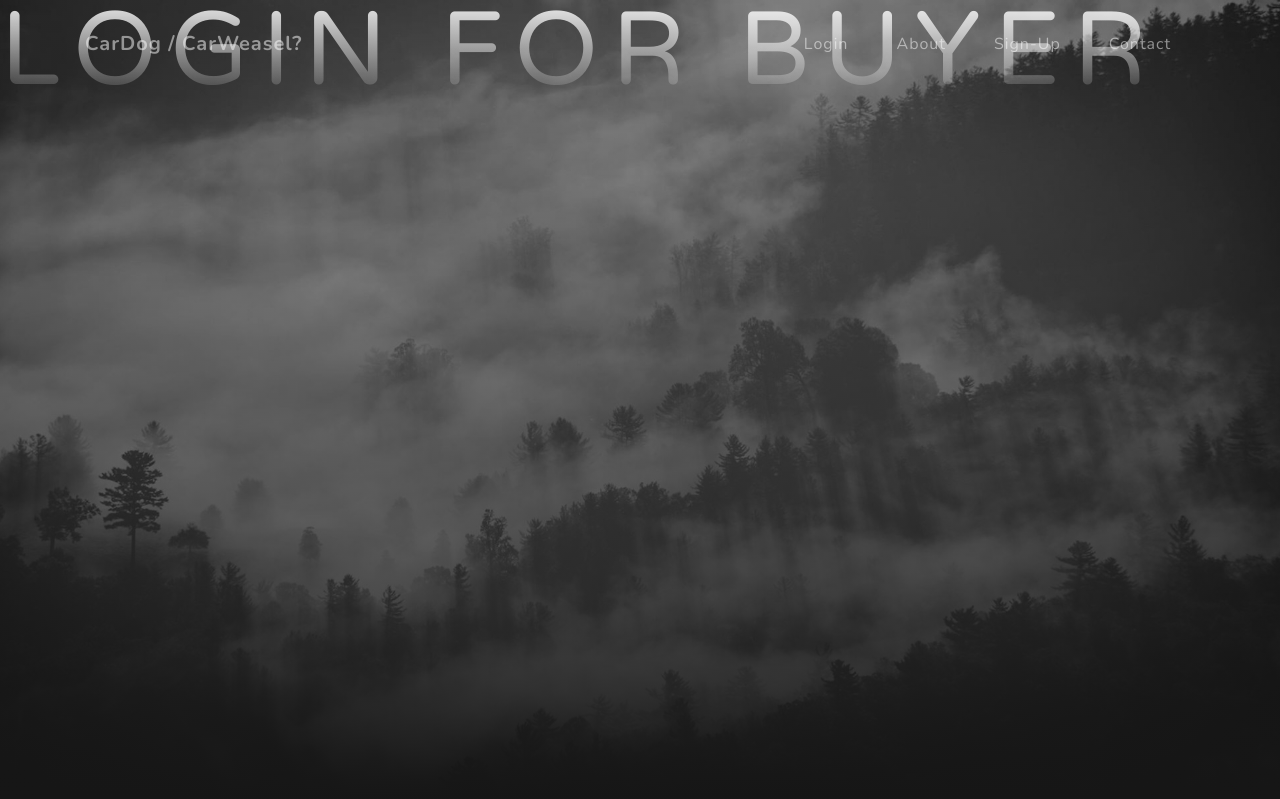
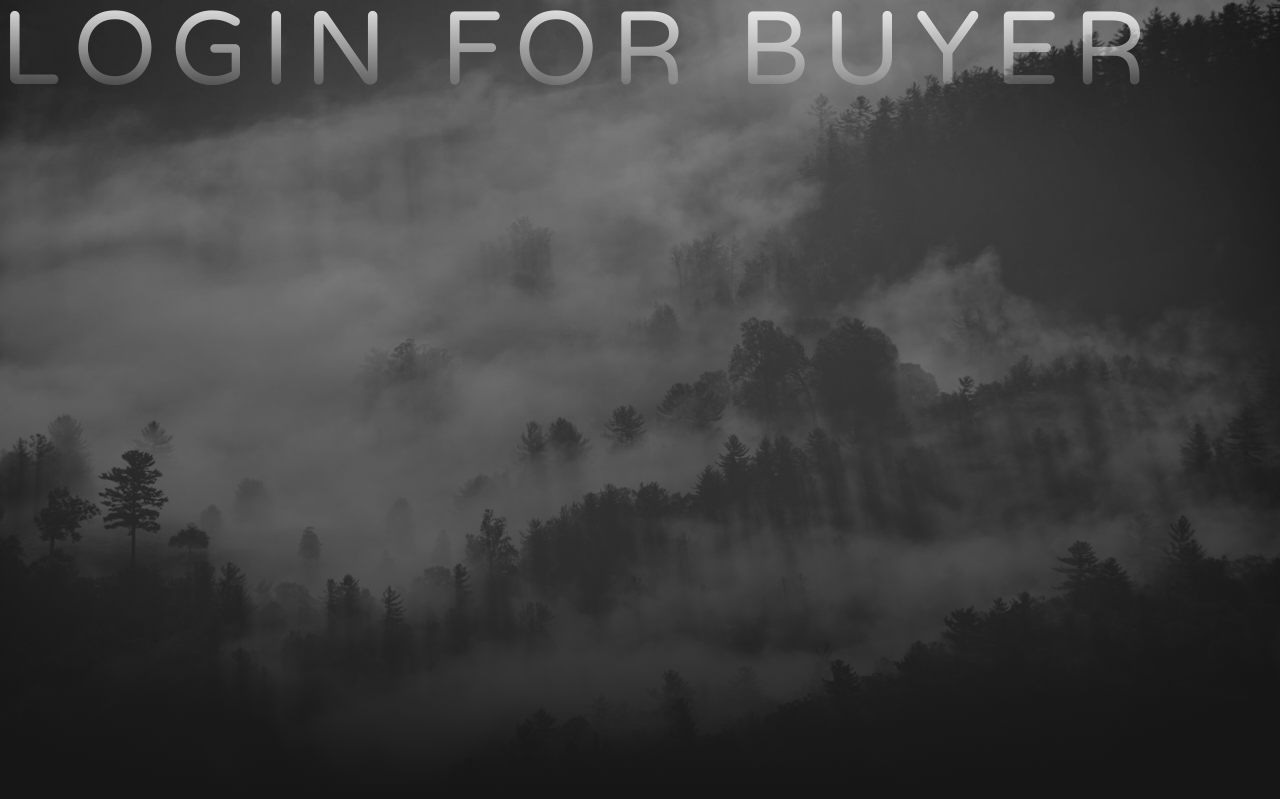
Before and after one commit to longn5/car-weasel, a Django app: page /login/buyer in a window 1280 px wide. Shown: the top 799 px of the page. Run offline with Django 3.2, Linux system fonts and the light colour scheme; some libraries are stand-ins or nearby versions.

Commit message:
Layout change, bug fixes

```diff
--- a/buyer_portal/templates/buyer_login.html
+++ b/buyer_portal/templates/buyer_login.html
@@ -1,33 +1,5 @@
 {% extends 'greyscale-singlepage.html' %}
 {% load static %}
-
-{% block header_nav %}
-<nav class="navbar navbar-expand-lg navbar-light fixed-top" id="mainNav">
-  <div class="container">
-    <a class="navbar-brand js-scroll-trigger" href="#page-top">CarDog / CarWeasel?</a>
-    <button class="navbar-toggler navbar-toggler-right" type="button" data-toggle="collapse" data-target="#navbarResponsive" aria-controls="navbarResponsive" aria-expanded="false" aria-label="Toggle navigation">
-      Menu
-      <i class="fas fa-bars"></i>
-    </button>
-    <div class="collapse navbar-collapse" id="navbarResponsive">
-      <ul class="navbar-nav ml-auto">
-          <li class="nav-item">
-              <a class="nav-link js-scroll-trigger" href="#">Login</a>
-          </li>
-        <li class="nav-item">
-          <a class="nav-link js-scroll-trigger" href="#about">About</a>
-        </li>
-        <li class="nav-item">
-          <a class="nav-link js-scroll-trigger" href="#projects">Sign-Up</a>
-        </li>
-        <li class="nav-item">
-          <a class="nav-link js-scroll-trigger" href="#signup">Contact</a>
-        </li>
-      </ul>
-    </div>
-  </div>
-</nav>
-{% endblock %}
 
 {% block page_content %}
 <div class="masthead">
--- a/product_page/templates/greyscale.html
+++ b/product_page/templates/greyscale.html
@@ -12,7 +12,7 @@
     <div class="collapse navbar-collapse" id="navbarResponsive">
       <ul class="navbar-nav ml-auto">
           <li class="nav-item">
-              <a class="nav-link js-scroll-trigger" href="#">Login</a>
+              <a class="nav-link js-scroll-trigger" id="login_portal_button">Login</a>
           </li>
         <li class="nav-item">
           <a class="nav-link js-scroll-trigger" href="#about">About</a>
--- a/static/base/js/gs_custom.js
+++ b/static/base/js/gs_custom.js
@@ -6,4 +6,8 @@ $(document).ready(function(){
     $('#seller_login_button').on('click', function(){
         location.href = "/login/seller";
     });
+
+    $('#login_portal_button').on('click', function(){
+        location.href = "/login";
+    });
 });
--- a/templates/greyscale-singlepage.html
+++ b/templates/greyscale-singlepage.html
@@ -72,7 +72,7 @@
 
   <!-- Custom scripts for this template -->
   <script src="{% static 'greyscale/js/grayscale.min.js' %}"></script>
-
+  <script src="{% static 'base/js/gs_custom.js' %}"></script>
 </body>
 
 </html>
```
Also changed, not shown: seller_portal/templates/seller_login.html (+0 -28 lines).
